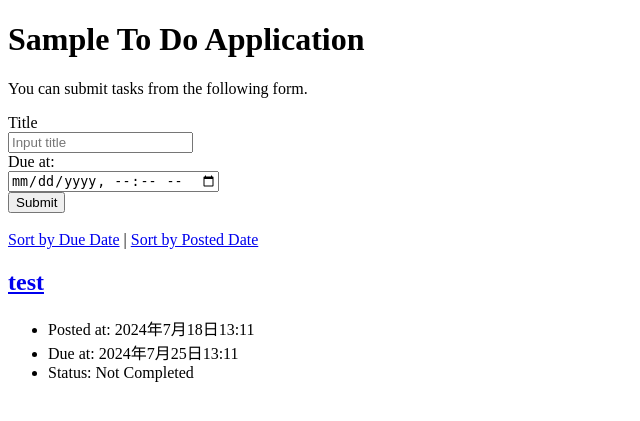
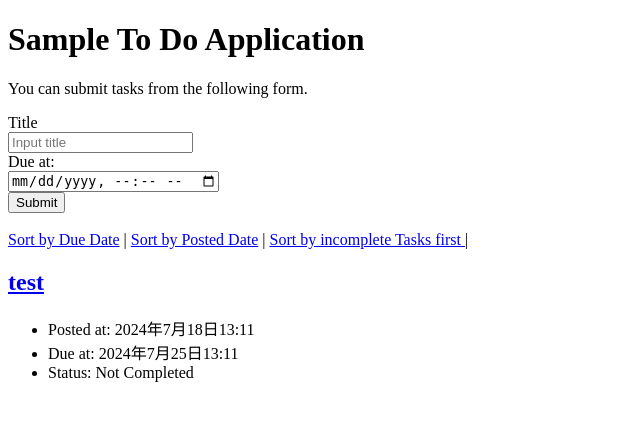
Before and after one commit to 1F10230072/django-test-exercise, a Django app: page / in a window 1280 px wide. Shown: the top 421 px of the page, without its empty margins (0-640 px from the left). Run offline with Django 5.2, Linux system fonts and the light colour scheme; data comes from the database, SQL or seed files in the repository; both versions use the stored data as it was after the commit.

Commit message:
未達成を優先に並び替える機能を追加

```diff
--- a/todo/templates/todo/index.html
+++ b/todo/templates/todo/index.html
@@ -29,7 +29,8 @@
 
     <div>
       <a href="{% url 'index' %}?order=due">Sort by Due Date</a> |
-      <a href="{% url 'index' %}?order=post">Sort by Posted Date</a>
+      <a href="{% url 'index' %}?order=post">Sort by Posted Date</a> |
+      <a href="{% url 'index' %}?order=uncompleted">Sort by incomplete Tasks first </a> |
     </div>
 
     {% for task in tasks %}
--- a/todo/views.py
+++ b/todo/views.py
@@ -14,6 +14,8 @@ def index(request):
 
     if request.GET.get('order') == 'due':
         tasks = Task.objects.order_by('due_at')
+    elif request.GET.get('order') == 'uncompleted':
+        tasks = Task.objects.order_by('completed')
     else:
         tasks = Task.objects.order_by('-posted_at')
 
```
Also changed, not shown: db.sqlite3.
